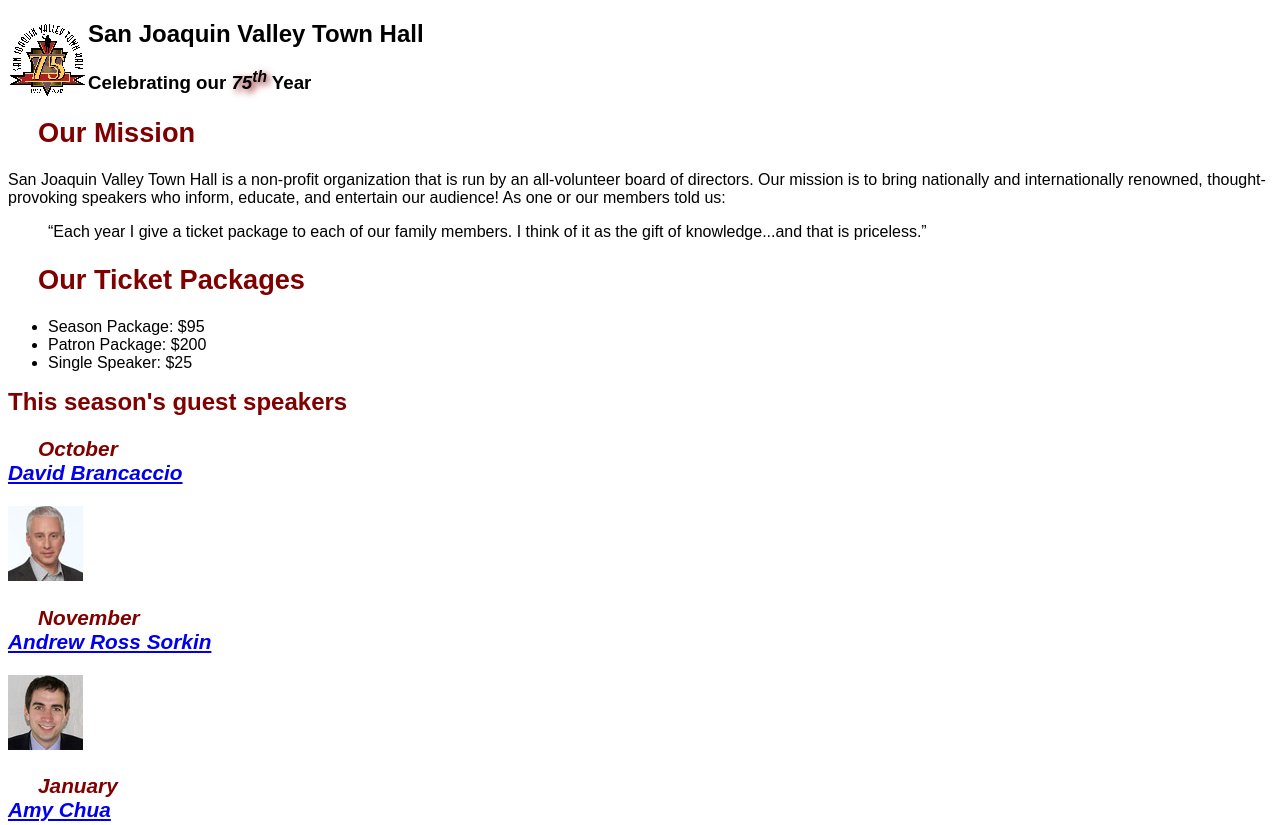
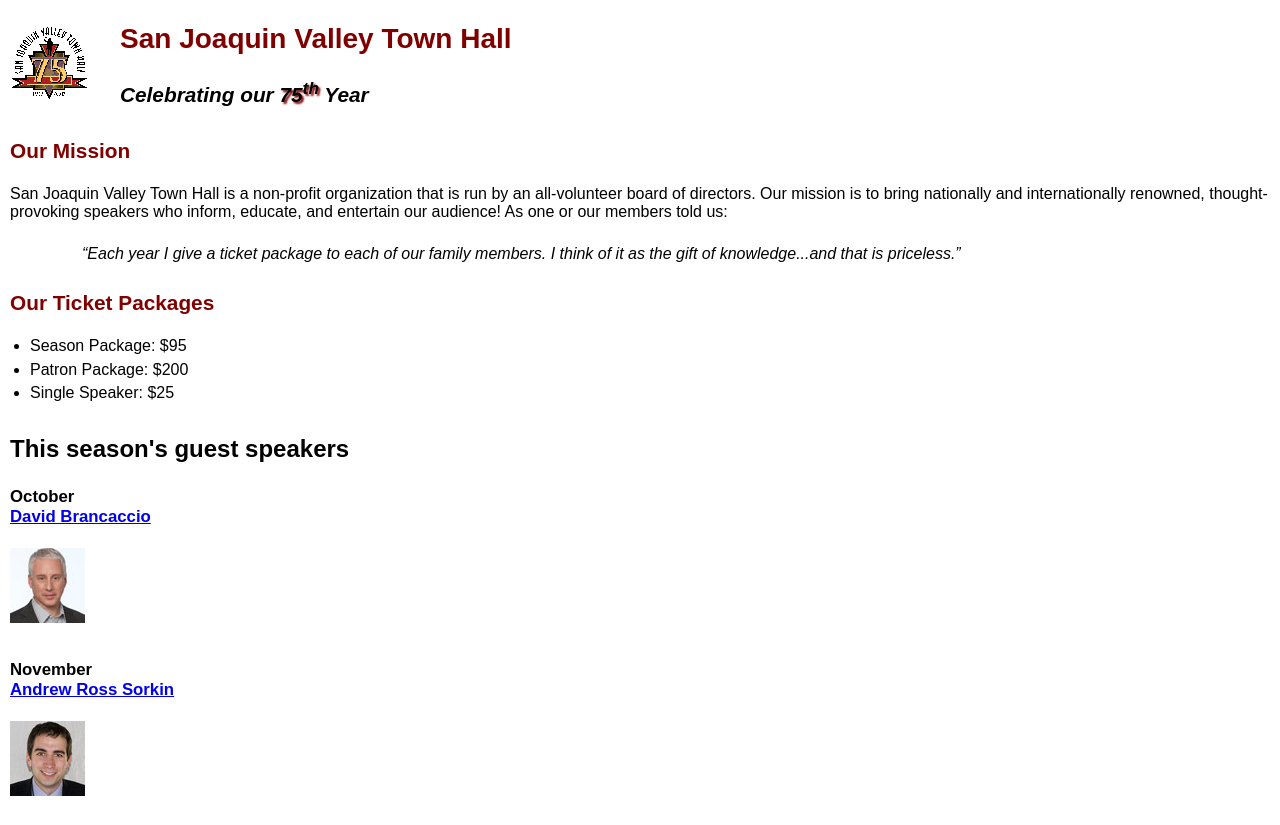
Before and after one commit to MitchellR0/townhall1, a plain HTML site: page index.html in a window 1280 px wide. Shown: the top 825 px of the page. Drawn offline with Linux system fonts and the light colour scheme.

Commit message:
Add files via upload

```diff
--- a/index.html
+++ b/index.html
@@ -5,14 +5,14 @@
 	<meta charset="utf-8">
 	<title>San Joaquin Valley Town Hall</title>
 	<link rel="shortcut icon" href="images/favicon.ico">
-	<link rel="stylesheet" href="styles/c4_main.css">
+	<link rel="stylesheet" href="styles/c5_main.css">
 </head>
 
 <body>
 	<header>
 		<img src="images/town_hall_logo.gif" alt="Town Hall logo" height="80">
 		<h2>San Joaquin Valley Town Hall</h2>
-		<h3>Celebrating our <em class="shadow">75<sup>th</sup></em> Year</h3>
+		<h3>Celebrating our <span class="shadow">75<sup>th</sup></span> Year</h3>
 	</header>
 	<main>
 		<h2>Our Mission</h2>
--- /dev/null
+++ b/main.css
@@ -0,0 +1,106 @@
+/* custom property */
+:root {
+	--global-color-1: #800000;
+}
+
+* {
+	margin: 0;
+	padding: 0;
+}
+
+/* the styles for the elements */
+body {
+	font-family: Arial, Helvetica, sans-serif;
+    font-size: 100%;
+    margin-left: auto;
+	width: 600px;
+	margin-top: 0;
+	margin-bottom: 0;
+	margin-right: auto;
+	border: 3px solid #931420;
+	background-color: #fffded;
+}
+a:focus, a:hover {
+	font-style: italic;
+}
+/* the styles for the header */
+
+body header {
+	padding: 1.5em 2em;
+	border-bottom: 3px solid #931420;
+	background-image: linear-gradient(#f6bb73 0%, #f6bb73 30%, white 50%, #f6bb73 80%, #f6bb73 100%);
+}
+
+header h2 {
+	font-size: 175%;
+	color: var(--global-color-1);
+}
+header h3 {
+	font-size: 130%;
+	font-style: italic;
+}
+header img {
+	float: left;
+	padding-left: 30px;
+	padding-right: 30px;
+}
+.shadow {
+	text-shadow: 2px 2px 2px var(--global-color-1);
+}
+/* the styles for the main content */
+main {
+	clear: left;
+	padding-right: 30px;
+	padding-left: 30px;
+}
+main blockquote {
+	font-style: italic;
+}
+
+main h1 {
+	font-size: 150%;
+	padding: .3em 0;
+	border: 3px solid #931420;
+	border-radius: 10px;
+	box-shadow: 3px 3px black;
+}
+main h2 {
+	color: var(--global-color-1);
+	font-size: 130%;
+	padding: .5em 0 .25em 0;
+}
+main h3 {
+	font-size: 105%;
+	padding-bottom: .25em;
+}
+main img {
+	padding-bottom: 1em;
+}
+main p {
+	padding-bottom: .5em;
+}
+main blockquote {
+	padding: 0 2em;
+	font-style: italic;
+}
+main ul {
+	padding: 0 0 .25em 1.25em;
+}
+main li {
+	padding-bottom: .35em;
+}
+
+/* the styles for the footer */
+footer {
+	background-color: #931420;
+}
+
+footer p {
+	text-align: center;
+	padding: 1em 0;
+	color: white;
+}
+
+html {
+	background-color: white;
+}
```
